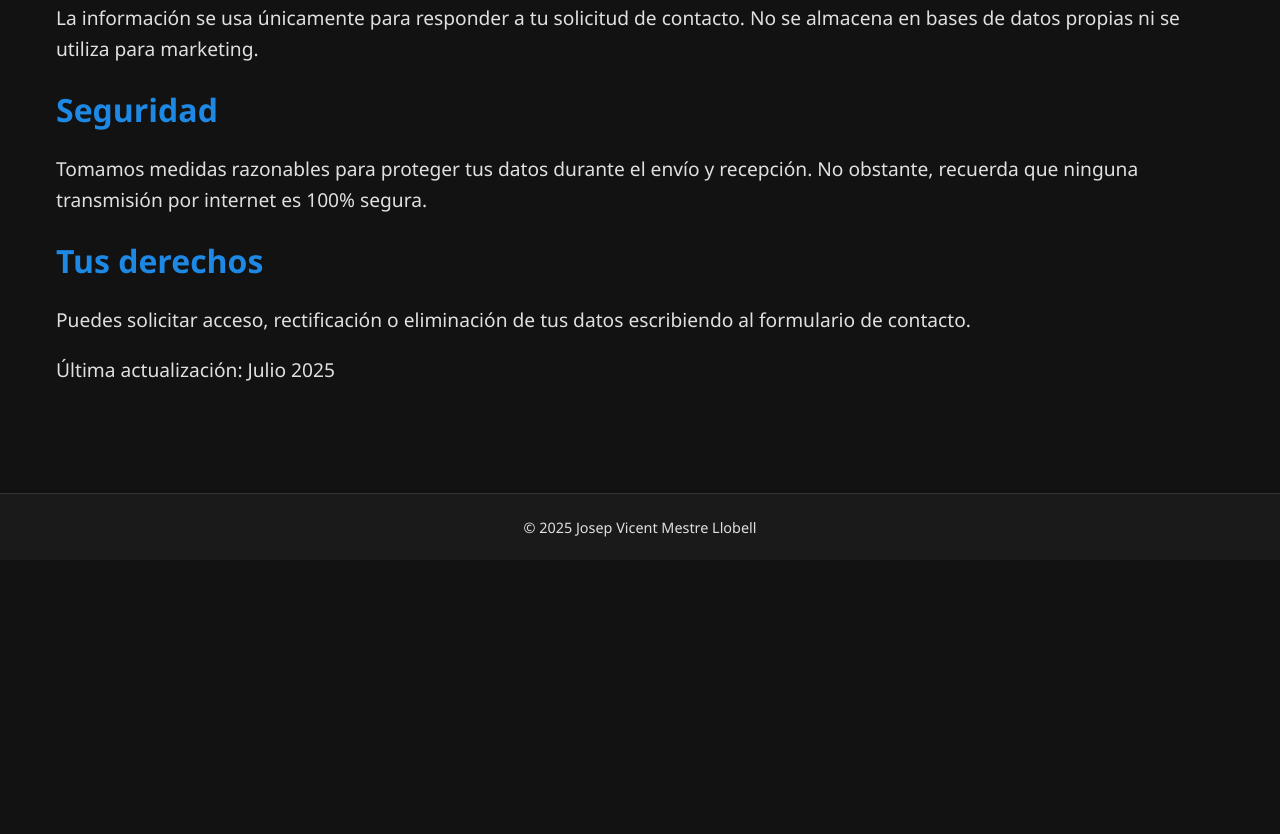
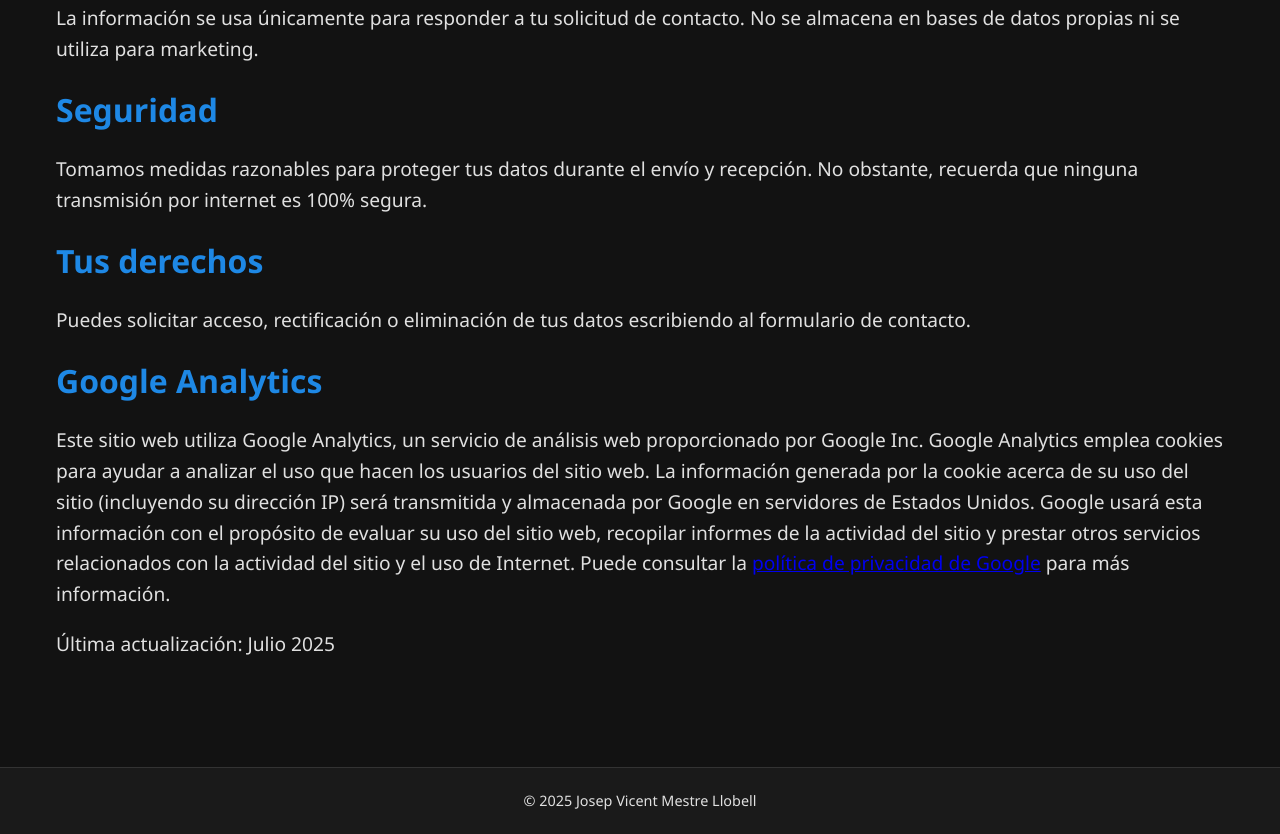
Before and after one commit to BYolivia/byolivia.github.io, a website: page politica-privacidad.html in a window 1280 px wide. Shown: the part 624-1458 px from the top of the page. Before the commit the page ends 1184 px from the top, so only its background shows below. Drawn offline with Linux system fonts and the light colour scheme.

Commit message:
feat: tracking
Añade Google Analytics a todas las páginas.

```diff
--- a/politica-privacidad.html
+++ b/politica-privacidad.html
@@ -57,6 +57,9 @@
         <h3>Tus derechos</h3>
         <p>Puedes solicitar acceso, rectificación o eliminación de tus datos escribiendo al formulario de contacto.</p>
 
+        <h2>Google Analytics</h2>
+        <p>Este sitio web utiliza Google Analytics, un servicio de análisis web proporcionado por Google Inc. Google Analytics emplea cookies para ayudar a analizar el uso que hacen los usuarios del sitio web. La información generada por la cookie acerca de su uso del sitio (incluyendo su dirección IP) será transmitida y almacenada por Google en servidores de Estados Unidos. Google usará esta información con el propósito de evaluar su uso del sitio web, recopilar informes de la actividad del sitio y prestar otros servicios relacionados con la actividad del sitio y el uso de Internet. Puede consultar la <a href="https://policies.google.com/privacy?hl=es" target="_blank" rel="noopener">política de privacidad de Google</a> para más información.</p>
+
         <p>Última actualización: Julio 2025</p>
     </div>
 </main>
```
